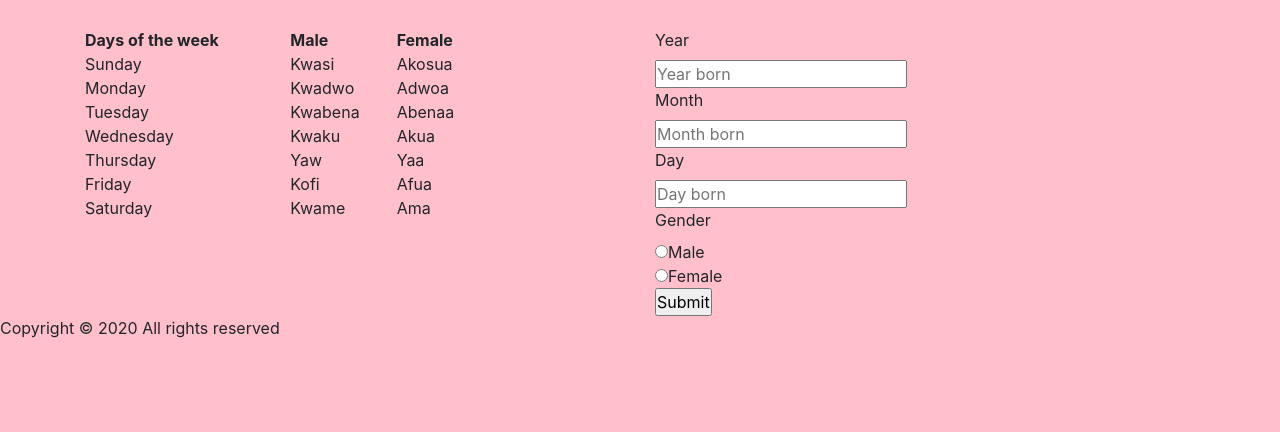
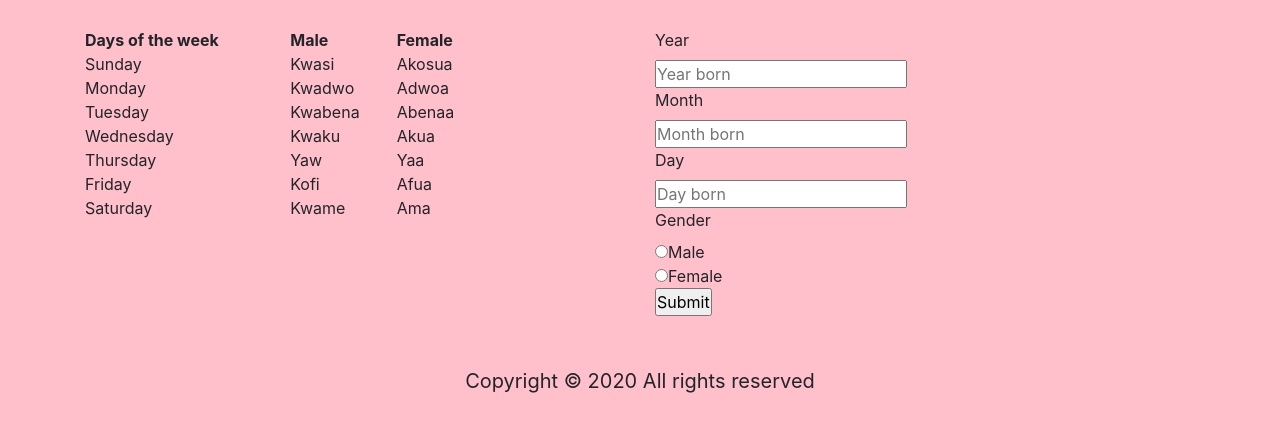
Before and after one commit to candycrushpro/Akan-IP, a plain HTML site: page index.html in a window 1280 px wide. Shown: the part 705-1137 px from the top of the page. Drawn offline with nearby package versions, Linux system fonts and the light colour scheme.

Commit message:
final css changes on footer

```diff
--- a/style.css
+++ b/style.css
@@ -85,3 +85,8 @@ min-width: 400px;
 .container{
     margin-top: 50px;
 }
+footer{
+    text-align: center;
+    margin-top: 50px;
+    font-size: 20px;
+}
```
